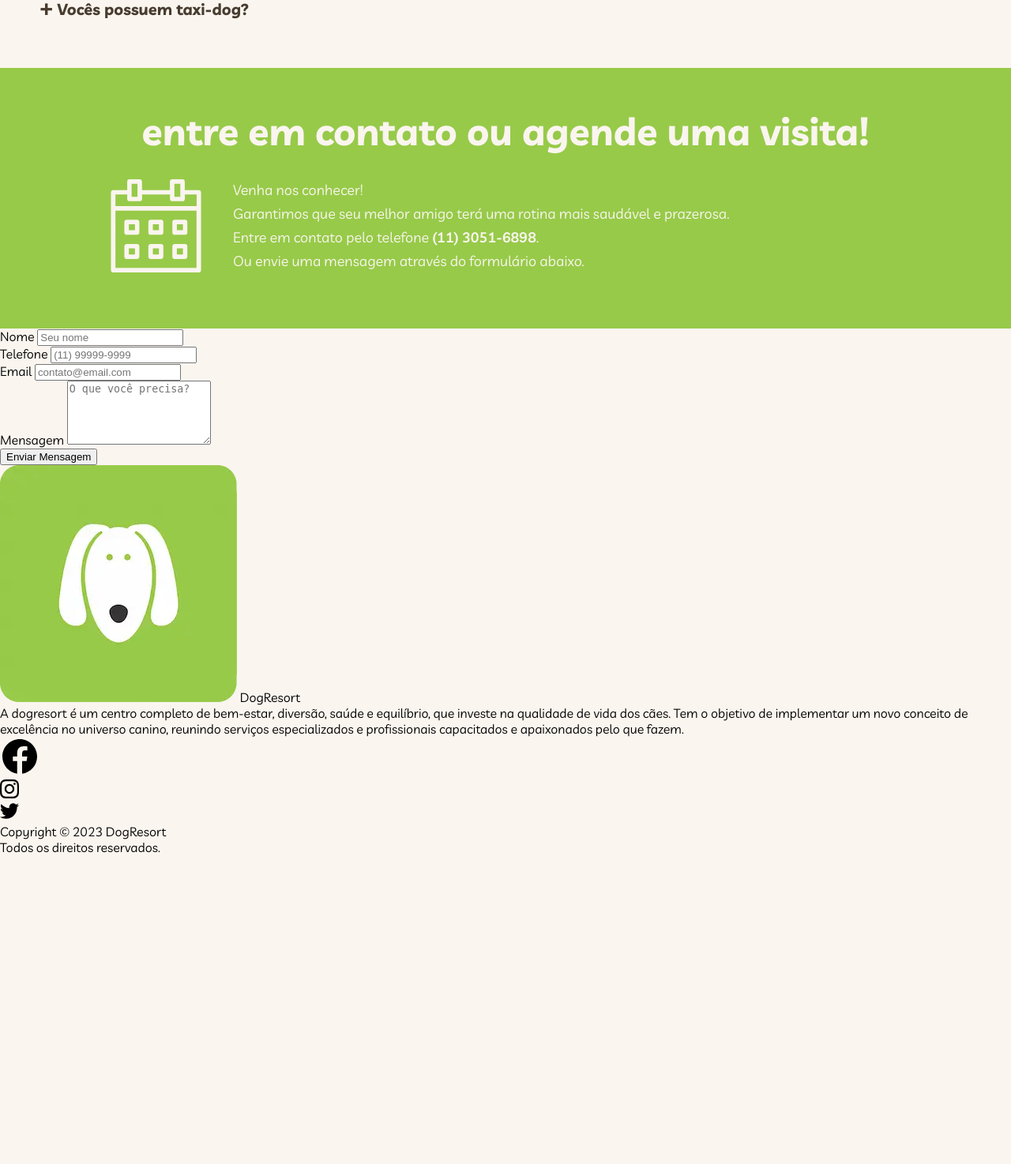
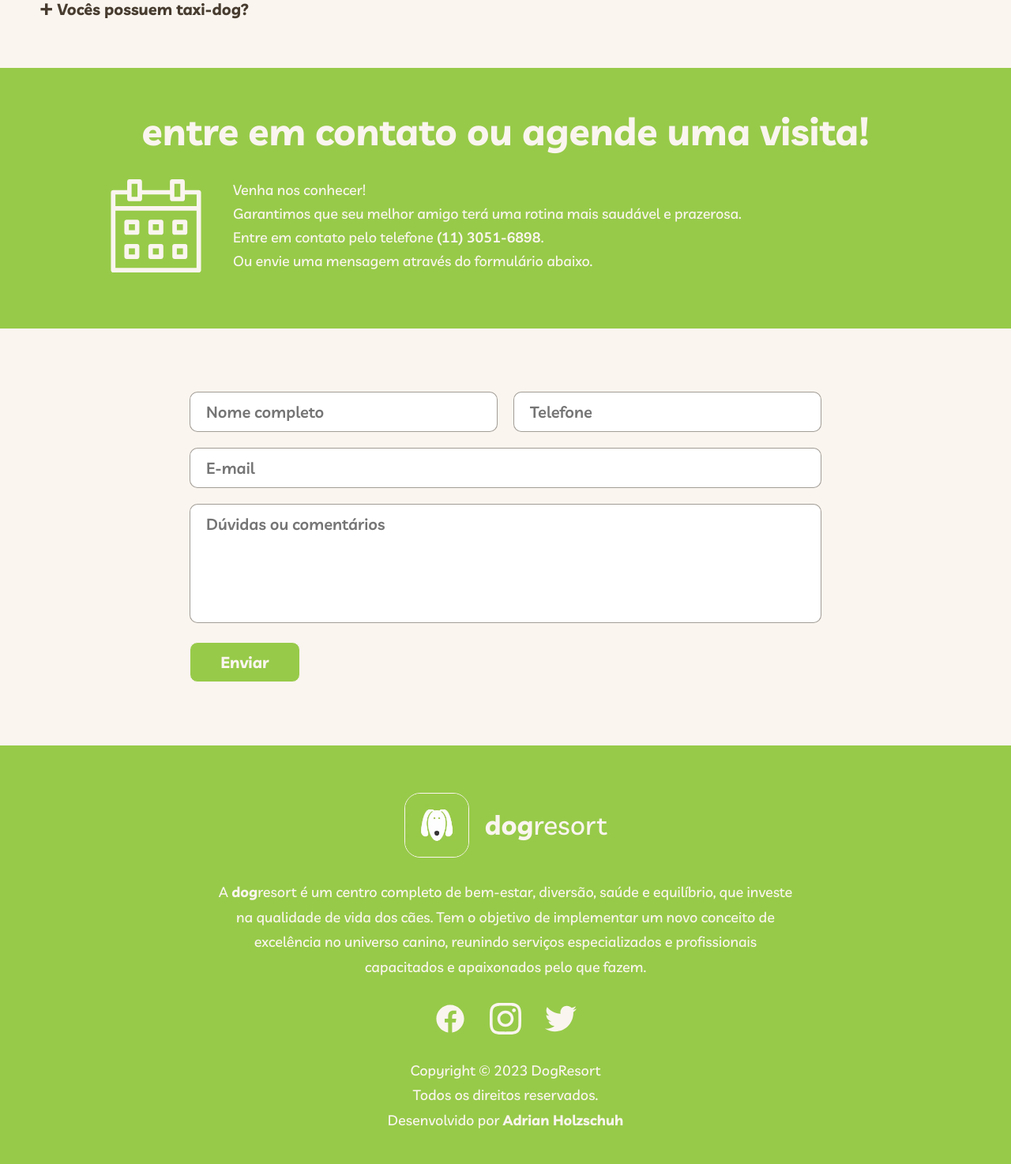
Before and after one commit to adrianholz/DogResort, a PHP site: page / in a window 1280 px wide. Shown: the part 3230-4704 px from the top of the page at 79% size. Before the commit the page ends 4310 px from the top, so only its background shows below. Run offline with PHP 8.4, Linux system fonts and the light colour scheme; some libraries are stand-ins or nearby versions.

Commit message:
Contact & Footer

```diff
--- a/css/contact.css
+++ b/css/contact.css
@@ -23,6 +23,7 @@
   gap: 40px;
   font-size: 1.125em;
   line-height: 30px;
+  font-weight: 500;
 }
 
 .contact-content a {
@@ -30,3 +31,52 @@
   font-weight: 600;
   text-decoration: none;
 }
+
+.contact-form {
+  margin: 80px 20px;
+}
+
+.form-inner {
+  max-width: 800px;
+  margin: 0 auto;
+}
+
+.form-inner form {
+  display: grid;
+  grid-template-columns: 1fr 1fr;
+  gap: 20px;
+}
+
+.form-inner form div:nth-child(3),
+.form-inner form div:nth-child(4) {
+  grid-column: span 2;
+}
+
+.form-inner form input,
+.form-inner form textarea {
+  padding: 12px 20px;
+  background: #fff;
+  font-size: 1.25em;
+  font-family: "Livvic", sans-serif;
+  width: 100%;
+  box-sizing: border-box;
+  border-radius: 10px;
+  border: 1px solid rgba(71, 60, 47, 0.5);
+  font-weight: 600;
+  resize: none;
+}
+
+.form-inner form .button {
+  color: var(--w1);
+  font-family: "Livvic", sans-serif;
+  background: var(--d1);
+  font-size: 1.25em;
+  font-weight: 700;
+  cursor: pointer;
+  max-width: 140px;
+  padding: 12px 24px;
+}
+
+.form-inner form .button:hover {
+  background: var(--b1);
+}
--- a/css/faq.css
+++ b/css/faq.css
@@ -59,6 +59,8 @@
 .faq .button {
   border-color: var(--b1);
   color: var(--b1);
+  font-size: 1em;
+  line-height: 20px;
 }
 
 .faq .button:hover {
--- /dev/null
+++ b/css/footer.css
@@ -0,0 +1,61 @@
+footer {
+  background-color: var(--d1);
+  color: var(--w1);
+}
+
+footer strong {
+  font-weight: 700;
+}
+
+.footer-inner {
+  max-width: 740px;
+  padding: 60px 20px 40px 20px;
+  margin: 0 auto;
+  display: flex;
+  flex-direction: column;
+  align-items: center;
+  text-align: center;
+  line-height: 1.75em;
+  font-size: 1.125em;
+  font-weight: 500;
+}
+
+.footer-logo {
+  display: flex;
+  align-items: center;
+  gap: 20px;
+  margin-bottom: 8px;
+}
+
+.footer-logo img {
+  max-width: 80px;
+  border: 1px solid var(--w1);
+  border-radius: 20px;
+}
+
+.footer-logo span {
+  color: var(--w1);
+  font-size: 1.875em;
+  text-transform: lowercase;
+}
+
+.footer-content {
+  display: inline-block;
+  margin: 20px 0;
+}
+
+.social {
+  display: flex;
+  gap: 30px;
+  margin: 10px 0 20px 0;
+}
+
+.social img {
+  width: 40px;
+}
+
+.copy a {
+  color: var(--w1);
+  text-decoration: none;
+  font-weight: 700;
+}
--- a/css/structure.css
+++ b/css/structure.css
@@ -37,7 +37,6 @@
   font-size: 1.125em;
   line-height: 1.75em;
   color: var(--b1);
-  font-weight: 500;
 }
 
 .structure-content .button {
--- a/css/style.css
+++ b/css/style.css
@@ -6,6 +6,7 @@
 @import url(structure.css);
 @import url(faq.css);
 @import url(contact.css);
+@import url(footer.css);
 
 :root {
   --d1: #97ca49;
--- a/index.html
+++ b/index.html
@@ -345,7 +345,7 @@
             </button>
           </dt>
           <dd id="pergunta14">
-            Sim, possuímos dois taxi-dogs que prestam esse serviço de “leva e traz” aqui na <strong>dog</strong>resort. Você pode fazer o orçamento direto com eles através do número (11) 98157-3731 (Fernando) e (11) 98041-6466 (David). Ambos possuem carros equipados que oferecem segurança e conforto para os cães.
+            Sim, possuímos dois taxi-dogs que prestam esse serviço de “leva e traz” aqui na <strong>dog</strong>resort. Você pode fazer o orçamento direto com eles através do número (11) 98157-3731 (Fernando) e (11) 98041-6466 (David). Ambos possuem carros equipados que oferecem segurança e conforto.
           </dd>
         </div>
       </dl>
@@ -362,42 +362,43 @@
     </div>
   </section>
 
-  <section aria-label="Formulário">
+  <section aria-label="Formulário" class="contact-form" id="contact-form">
+    <div class="form-inner">
       <form class="form" action="">
         <div>
-        <label for="nome">Nome</label>
-        <input type="text" id="nome" name="nome" placeholder="Seu nome">
+          <input type="text" id="nome" name="nome" placeholder="Nome completo">
         </div>
         <div>
-        <label for="telefone">Telefone</label>
-        <input type="text" id="telefone" name="telefone" placeholder="(11) 99999-9999">
+          <input type="text" id="telefone" name="telefone" placeholder="Telefone">
         </div>
         <div>
-        <label for="email">Email</label>
-        <input type="email" id="email" name="email" placeholder="contato@email.com" required="">
+          <input type="email" id="email" name="email" placeholder="E-mail" required="">
         </div>
         <div>
-        <label for="mensagem">Mensagem</label>
-        <textarea rows="5" id="mensagem" name="mensagem" placeholder="O que você precisa?"></textarea>
+          <textarea rows="5" id="mensagem" name="mensagem" placeholder="Dúvidas ou comentários"></textarea>
         </div>
-      <button>Enviar Mensagem</button>
+        <button class="button">Enviar</button>
       </form>
+    </div>
   </section>
 
   <footer>
-    <div>
+    <div class="footer-inner">
+      <div class="footer-logo">
         <img src="img/DogResort.webp" alt="DogResort">
         <span><strong>Dog</strong>Resort</span>
       </div>
-    <p>A <strong>dog</strong>resort é um centro completo de bem-estar, diversão, saúde e equilíbrio, que investe na qualidade de vida dos cães. Tem o objetivo de implementar um novo conceito de excelência no universo canino, reunindo serviços especializados e profissionais capacitados e apaixonados pelo que fazem.</p>
-    <ul>
+      <p class="footer-content">A <strong>dog</strong>resort é um centro completo de bem-estar, diversão, saúde e equilíbrio, que investe na qualidade de vida dos cães. Tem o objetivo de implementar um novo conceito de excelência no universo canino, reunindo serviços especializados e profissionais capacitados e apaixonados pelo que fazem.</p>
+      <ul class="social">
         <li><a href="#"><img src="img/Facebook.svg" alt="Ícone Facebook"></a></li>
         <li><a href="#"><img src="img/Instagram.svg" alt="Ícone Instagram"></a></li>
         <li><a href="#"><img src="img/Twitter.svg" alt="Ícone Twitter"></a></li>
       </ul>
-    <div>
+      <div class="copy">
         <p>Copyright © 2023 DogResort</p>
         <p>Todos os direitos reservados.</p>
+        <p>Desenvolvido por <a href="https://adrianholzschuh.com" target="_blank">Adrian Holzschuh</p>
+      </div>
     </div>
   </footer>
 
```
Also changed, not shown: img/Facebook.svg, img/Instagram.svg, img/Twitter.svg. Lines whose indentation alone changed are shown as unchanged.
